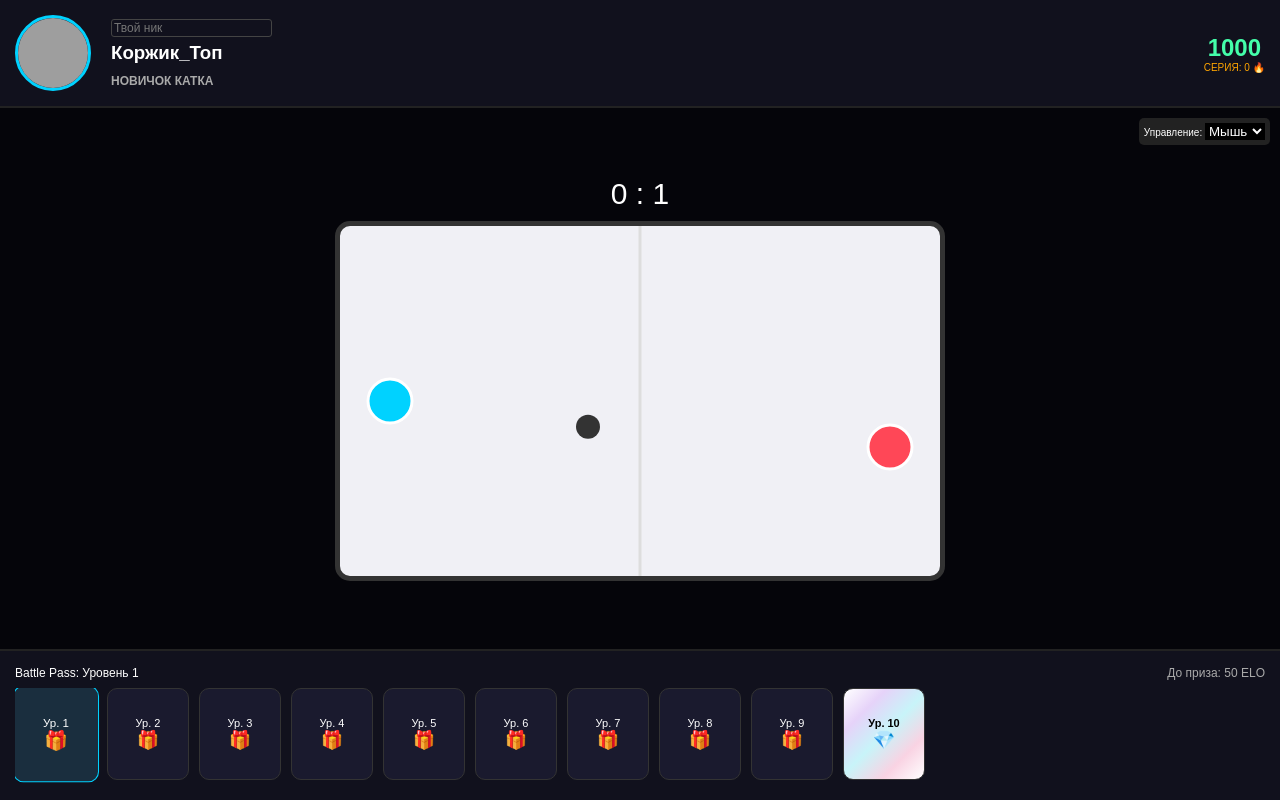
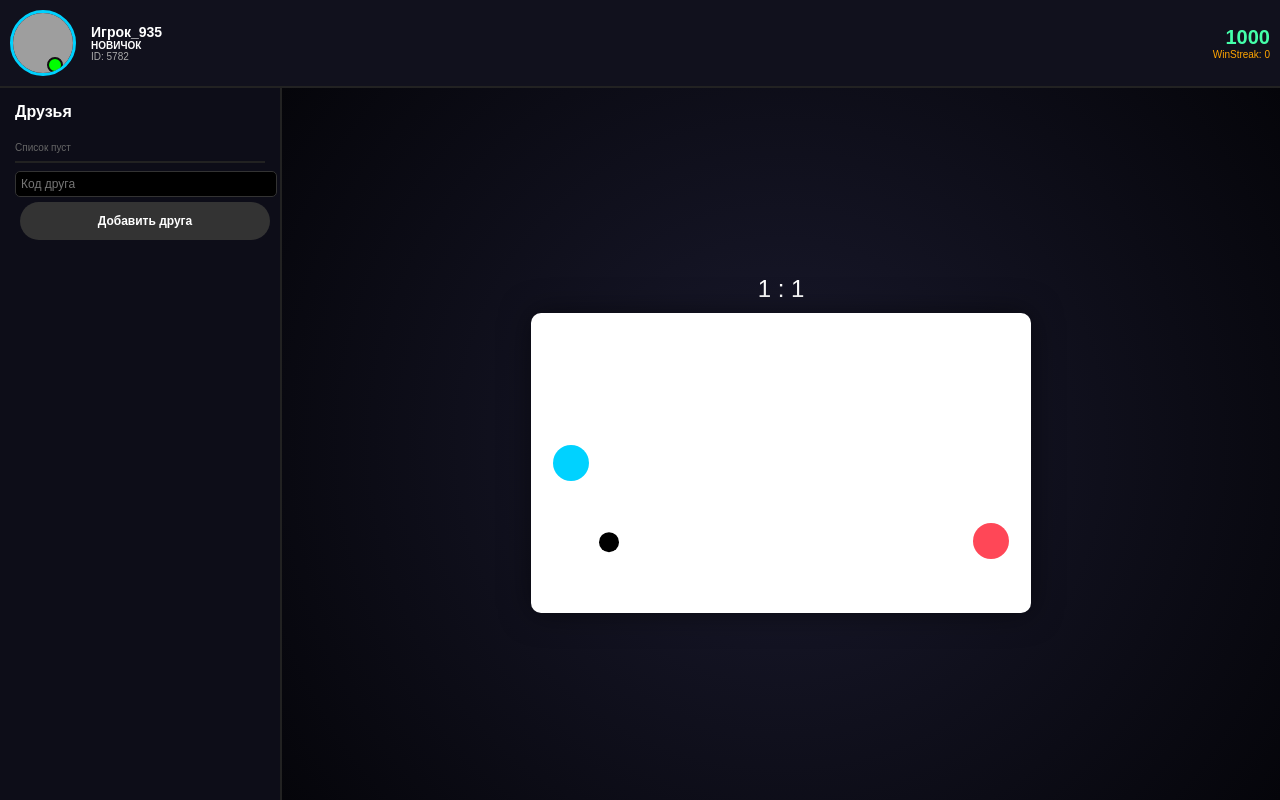
Before and after one commit to htmlop516/hokeym, a plain HTML site: page index.html in a window 1280 px wide. Both pictures are taken after a click on the button "ИГРАТЬ". Drawn offline with Linux system fonts and the light colour scheme; grey boxes are pictures that could not be loaded.

Commit message:
Update index.html

```diff
--- a/index.html
+++ b/index.html
@@ -3,7 +3,7 @@
 <head>
     <meta charset="UTF-8">
     <meta name="viewport" content="width=device-width, initial-scale=1.0, maximum-scale=1.0, user-scalable=no">
-    <title>Три Кота: Hockey ELO & BP</title>
+    <title>Три Кота: Хоккей Cloud ELO</title>
     <style>
         :root {
             --gold: linear-gradient(90deg, #bf953f, #fcf6ba, #b38728, #fcf6ba, #aa771c);
@@ -12,220 +12,241 @@
         }
         body {
             background: #05050a; color: white; font-family: 'Arial', sans-serif;
-            margin: 0; display: flex; flex-direction: column; height: 100vh; overflow: hidden; touch-action: none;
+            margin: 0; display: flex; flex-direction: column; height: 100vh; overflow: hidden;
         }
 
-        /* ШАПКА / ПРОФИЛЬ */
-        .header { background: #11111d; padding: 15px; display: flex; align-items: center; gap: 20px; border-bottom: 2px solid #222; }
-        .pfp-wrap { width: 70px; height: 70px; border-radius: 50%; border: 3px solid var(--accent); overflow: hidden; cursor: pointer; flex-shrink: 0; }
+        /* ПРОФИЛЬ И СОХРАНЕНИЕ */
+        .header { background: #11111d; padding: 10px; display: flex; align-items: center; gap: 15px; border-bottom: 2px solid #222; }
+        .pfp-wrap { width: 60px; height: 60px; border-radius: 50%; border: 3px solid var(--accent); overflow: hidden; position: relative; }
         .pfp-wrap img { width: 100%; height: 100%; object-fit: cover; }
-        .profile-data { flex-grow: 1; }
+        .online-tag { position: absolute; bottom: 0; right: 10px; width: 12px; height: 12px; background: #00ff00; border-radius: 50%; border: 2px solid #111; }
 
         /* ТИТУЛЫ */
-        .title-badge { font-weight: 900; font-size: 12px; text-transform: uppercase; display: inline-block; margin-top: 5px; }
-        .gold-t { background: var(--gold); -webkit-background-clip: text; -webkit-text-fill-color: transparent; animation: shine 2s infinite linear; background-size: 200%; }
-        .pearl-t { background: var(--pearl); -webkit-background-clip: text; -webkit-text-fill-color: transparent; animation: shine 3s infinite linear; background-size: 200%; filter: drop-shadow(0 0 5px #fff); }
-        @keyframes shine { to { background-position: 200% center; } }
+        .title-badge { font-weight: 900; font-size: 10px; text-transform: uppercase; }
+        .gold-t { background: var(--gold); -webkit-background-clip: text; -webkit-text-fill-color: transparent; animation: shine 2s infinite linear; }
+        .pearl-t { background: var(--pearl); -webkit-background-clip: text; -webkit-text-fill-color: transparent; animation: shine 3s infinite linear; filter: drop-shadow(0 0 5px #fff); }
 
-        /* ИГРОВОЕ ПОЛЕ */
-        .game-main { flex-grow: 1; display: flex; flex-direction: column; align-items: center; justify-content: center; position: relative; }
-        canvas { background: #f0f0f5; border: 5px solid #333; border-radius: 15px; max-width: 95%; height: auto; }
+        /* ИГРА */
+        .game-main { flex-grow: 1; display: flex; flex-direction: row; position: relative; }
+        .sidebar { width: 250px; background: #0d0d18; border-right: 2px solid #222; padding: 15px; overflow-y: auto; }
+        .arena-container { flex-grow: 1; display: flex; flex-direction: column; align-items: center; justify-content: center; background: radial-gradient(circle, #1a1a2e 0%, #05050a 100%); }
+        canvas { background: #fff; border-radius: 10px; max-width: 90%; height: auto; box-shadow: 0 0 30px rgba(0,0,0,0.5); }
 
-        /* BATTLE PASS */
-        .bp-container { background: #11111d; padding: 15px; border-top: 2px solid #222; }
-        .bp-track { display: flex; gap: 10px; overflow-x: auto; padding-bottom: 5px; }
-        .bp-level { min-width: 80px; height: 90px; background: #1a1a2e; border-radius: 10px; display: flex; flex-direction: column; align-items: center; justify-content: center; font-size: 11px; border: 1px solid #333; transition: 0.3s; }
-        .bp-level.active { border-color: var(--accent); background: #1a2e3e; transform: scale(1.05); }
-        .bp-level.final { background: var(--pearl); color: black; font-weight: bold; }
+        /* ДРУЗЬЯ */
+        .friend-card { background: #1a1a2e; padding: 8px; border-radius: 8px; margin-bottom: 8px; display: flex; align-items: center; gap: 10px; font-size: 12px; }
+        .friend-pfp { width: 30px; height: 30px; border-radius: 50%; background: #333; }
 
         /* МЕНЮ */
-        #menu { position: absolute; top: 0; left: 0; width: 100%; height: 100%; background: rgba(0,0,0,0.9); display: flex; flex-direction: column; align-items: center; justify-content: center; z-index: 100; text-align: center; }
-        .btn-start { padding: 15px 50px; font-size: 20px; background: var(--accent); border: none; border-radius: 30px; color: white; font-weight: bold; cursor: pointer; }
+        #menu { position: absolute; width: 100%; height: 100%; background: rgba(0,0,0,0.9); z-index: 100; display: flex; flex-direction: column; align-items: center; justify-content: center; }
+        .btn { padding: 12px 30px; border: none; border-radius: 20px; cursor: pointer; font-weight: bold; margin: 5px; transition: 0.2s; }
+        .btn-play { background: var(--accent); color: white; font-size: 18px; }
+        .btn-friend { background: #333; color: white; font-size: 12px; }
 
-        .device-toggle { position: absolute; top: 10px; right: 10px; background: #222; padding: 5px; border-radius: 5px; font-size: 10px; }
+        @keyframes shine { to { background-position: 200% center; } }
+        .hidden { display: none; }
     </style>
 </head>
 <body>
 
     <div class="header">
         <div class="pfp-wrap" onclick="document.getElementById('file').click()">
-            <img src="https://i.imgur.com" id="pfp">
+            <img src="https://i.imgur.com" id="myPfp">
+            <div class="online-tag"></div>
         </div>
         <input type="file" id="file" hidden accept="image/*">
 
-        <div class="profile-data">
-            <input type="text" id="nick" placeholder="Твой ник" oninput="updName()" style="background:none; border:1px solid #444; color:white; font-size:12px; border-radius:3px;">
-            <h3 id="nameShow" style="margin:5px 0;">Коржик_Топ</h3>
-            <div id="titleShow" class="title-badge gold-t">ЗОЛОТОЙ МАСТЕР</div>
+        <div style="flex-grow: 1;">
+            <h3 id="myName" style="margin:0; font-size:14px;">Загрузка...</h3>
+            <div id="myTitle" class="title-badge">НОВИЧОК</div>
+            <div style="font-size:10px; color:#aaa;">ID: <span id="myID">0000</span></div>
         </div>
 
-        <div style="text-align:center;">
-            <div style="color:#44ffaa; font-size:24px; font-weight:bold;" id="eloShow">1000</div>
-            <div style="font-size:10px; color:orange;">СЕРИЯ: <span id="streakShow">0</span> 🔥</div>
+        <div style="text-align:right;">
+            <div style="color:#44ffaa; font-size:20px; font-weight:bold;" id="myElo">1000</div>
+            <div style="font-size:10px; color:orange;">WinStreak: <span id="myStreak">0</span></div>
         </div>
     </div>
 
     <div class="game-main">
-        <div class="device-toggle">
-            Управление:
-            <select id="ctrl" style="background:#000; color:#fff; border:none;">
-                <option value="pc">Мышь</option>
-                <option value="mob">Палец</option>
-            </select>
+        <!-- СПИСОК ДРУЗЕЙ -->
+        <div class="sidebar">
+            <h4 style="margin-top:0;">Друзья</h4>
+            <div id="friendsList">
+                <div style="font-size:10px; color:#666;">Список пуст</div>
+            </div>
+            <hr style="border:1px solid #222;">
+            <input type="text" id="friendID" placeholder="Код друга" style="width:100%; background:#000; border:1px solid #333; color:white; padding:5px; border-radius:5px; font-size:12px;">
+            <button class="btn btn-friend" style="width:100%; margin-top:5px;" onclick="addFriend()">Добавить друга</button>
         </div>
-        <div style="font-size:30px; margin-bottom:10px;" id="score">0 : 0</div>
-        <canvas id="arena" width="600" height="350"></canvas>
 
-        <div id="menu">
-            <h2 id="msg">ГОТОВ К ИГРЕ?</h2>
-            <p style="font-size:12px; color:#aaa;">Сложность бота:</p>
-            <select id="diff" style="padding:10px; margin-bottom:20px; border-radius:5px;">
-                <option value="2">Бот: Новичок</option>
-                <option value="4">Бот: Профи</option>
-                <option value="7.5">Бот: ЛЕГЕНДА</option>
-            </select>
-            <button class="btn-start" onclick="beginMatch()">ИГРАТЬ</button>
+        <!-- АРЕНА -->
+        <div class="arena-container">
+            <div style="font-size:24px; margin-bottom:10px;" id="score">0 : 0</div>
+            <canvas id="arena" width="500" height="300"></canvas>
+
+            <div id="menu">
+                <h1 id="resMsg">READY?</h1>
+                <p style="font-size:12px;">Твой режим: <b id="modeText">Solo vs Bot</b></p>
+                <button class="btn btn-play" onclick="startMatch()">ИГРАТЬ</button>
+                <div style="margin-top:10px;">
+                    <select id="diff" style="padding:5px;">
+                        <option value="2">Бот: Новичок</option>
+                        <option value="4">Бот: Мастер</option>
+                        <option value="8">Бот: ЛЕГЕНДА</option>
+                    </select>
+                </div>
+            </div>
         </div>
-    </div>
-
-    <div class="bp-container">
-        <div style="font-size:12px; margin-bottom:8px; display:flex; justify-content:space-between;">
-            <span>Battle Pass: Уровень <span id="bpLvl">1</span></span>
-            <span style="color:#aaa;">До приза: <span id="bpLeft">50</span> ELO</span>
-        </div>
-        <div class="bp-track" id="bpTrack"></div>
     </div>
 
 <script>
     const canvas = document.getElementById('arena');
     const ctx = canvas.getContext('2d');
-    let data = { elo: 1000, streak: 0, bpLvl: 1 };
-    let gameOn = false;
 
-    let p = { x: 50, y: 175, r: 22, c: '#00d2ff' };
-    let b = { x: 550, y: 175, r: 22, c: '#ff4757', s: 3 };
-    let puck = { x: 300, y: 175, vx: 0, vy: 0, r: 12 };
-    let score = { p: 0, b: 0 };
-
-    // ЗАГРУЗКА ФОТО
-    document.getElementById('file').onchange = (e) => {
-        let r = new FileReader();
-        r.onload = () => document.getElementById('pfp').src = r.result;
-        r.readAsDataURL(e.target.files[0]);
+    // ДАННЫЕ И СОХРАНЕНИЕ
+    let user = {
+        name: "Игрок_" + Math.floor(Math.random()*999),
+        elo: 1000,
+        streak: 0,
+        pfp: "https://i.imgur.com",
+        id: Math.floor(1000 + Math.random() * 9000),
+        friends: []
     };
 
-    function updName() { document.getElementById('nameShow').innerText = document.getElementById('nick').value || "Игрок"; }
+    function loadData() {
+        const saved = localStorage.getItem('hockey_user');
+        if(saved) {
+            user = JSON.parse(saved);
+            updateUI();
+        }
+        document.getElementById('myID').innerText = user.id;
+        document.getElementById('myName').innerText = user.name;
+    }
 
-    // УПРАВЛЕНИЕ
-    const move = (cx, cy) => {
-        let rect = canvas.getBoundingClientRect();
-        let tx = (cx - rect.left) * (600 / rect.width);
-        let ty = (cy - rect.top) * (350 / rect.height);
-        p.x = Math.min(Math.max(p.r, tx), 300 - p.r);
-        p.y = Math.min(Math.max(p.r, ty), 350 - p.r);
+    function saveData() {
+        localStorage.setItem('hockey_user', JSON.stringify(user));
+        updateUI();
+    }
+
+    // ИГРОВЫЕ ОБЪЕКТЫ
+    let p = { x: 40, y: 150, r: 18, c: '#00d2ff' };
+    let b = { x: 460, y: 150, r: 18, c: '#ff4757', s: 3 };
+    let puck = { x: 250, y: 150, vx: 0, vy: 0, r: 10 };
+    let score = { p: 0, b: 0 }, isRunning = false;
+
+    // ОБРАБОТКА ФОТО
+    document.getElementById('file').onchange = e => {
+        let reader = new FileReader();
+        reader.onload = () => {
+            user.pfp = reader.result;
+            document.getElementById('myPfp').src = reader.result;
+            saveData();
+        };
+        reader.readAsDataURL(e.target.files[0]);
     };
 
-    canvas.addEventListener('mousemove', e => { if(document.getElementById('ctrl').value === 'pc') move(e.clientX, e.clientY); });
-    canvas.addEventListener('touchmove', e => {
-        if(document.getElementById('ctrl').value === 'mob') {
-            e.preventDefault();
-            move(e.touches[0].clientX, e.touches[0].clientY);
+    // МЕХАНИКА ДРУЗЕЙ
+    function addFriend() {
+        let id = document.getElementById('friendID').value;
+        if(id.length === 4 && id != user.id) {
+            if(!user.friends.includes(id)) {
+                user.friends.push(id);
+                saveData();
+                alert("Друг добавлен!");
+            }
         }
-    }, {passive: false});
+    }
 
-    function beginMatch() {
+    // ГЕЙМПЛЕЙ
+    function startMatch() {
         document.getElementById('menu').style.display = 'none';
         b.s = parseFloat(document.getElementById('diff').value);
         score = { p: 0, b: 0 };
         resetPuck();
-        gameOn = true;
-        loop();
+        isRunning = true;
+        gameLoop();
     }
 
     function resetPuck() {
-        puck.x = 300; puck.y = 175;
+        puck.x = 250; puck.y = 150;
         puck.vx = (Math.random() > 0.5 ? 4 : -4);
-        puck.vy = (Math.random() - 0.5) * 8;
+        puck.vy = (Math.random() - 0.5) * 6;
     }
 
-    function loop() {
-        if(!gameOn) return;
+    function gameLoop() {
+        if(!isRunning) return;
         puck.x += puck.vx; puck.y += puck.vy;
-        if(puck.y < puck.r || puck.y > 350 - puck.r) puck.vy *= -1;
+        if(puck.y < puck.r || puck.y > 300 - puck.r) puck.vy *= -1;
 
-        // AI Бот
         if(b.y < puck.y) b.y += b.s; else b.y -= b.s;
 
-        // Коллизии
         [p, b].forEach(o => {
             let dx = puck.x - o.x, dy = puck.y - o.y;
-            let dist = Math.sqrt(dx*dx + dy*dy);
-            if(dist < puck.r + o.r) {
+            if(Math.sqrt(dx*dx + dy*dy) < puck.r + o.r) {
                 let ang = Math.atan2(dy, dx);
-                let spd = Math.sqrt(puck.vx**2 + puck.vy**2) + 1;
+                let spd = Math.sqrt(puck.vx**2 + puck.vy**2) + 0.8;
                 puck.vx = Math.cos(ang) * spd; puck.vy = Math.sin(ang) * spd;
             }
         });
 
         if(puck.x < 0) { score.b++; resetPuck(); }
-        if(puck.x > 600) { score.p++; resetPuck(); }
+        if(puck.x > 500) { score.p++; resetPuck(); }
         document.getElementById('score').innerText = `${score.p} : ${score.b}`;
 
-        draw();
-        if(score.p >= 5 || score.b >= 5) stopGame(score.p >= 5);
-        else requestAnimationFrame(loop);
+        ctx.clearRect(0,0,500,300);
+        ctx.fillStyle="#000"; ctx.beginPath(); ctx.arc(puck.x, puck.y, puck.r, 0, Math.PI*2); ctx.fill();
+        ctx.fillStyle=p.c; ctx.beginPath(); ctx.arc(p.x, p.y, p.r, 0, Math.PI*2); ctx.fill();
+        ctx.fillStyle=b.c; ctx.beginPath(); ctx.arc(b.x, b.y, b.r, 0, Math.PI*2); ctx.fill();
+
+        if(score.p >= 5 || score.b >= 5) {
+            isRunning = false;
+            finishMatch(score.p >= 5);
+        } else requestAnimationFrame(gameLoop);
     }
 
-    function draw() {
-        ctx.clearRect(0,0,600,350);
-        ctx.strokeStyle = "#ddd"; ctx.beginPath(); ctx.moveTo(300,0); ctx.lineTo(300,350); ctx.stroke();
-        ctx.fillStyle = "#333"; ctx.beginPath(); ctx.arc(puck.x, puck.y, puck.r, 0, Math.PI*2); ctx.fill();
-        [p, b].forEach(o => {
-            ctx.fillStyle = o.c; ctx.beginPath(); ctx.arc(o.x, o.y, o.r, 0, Math.PI*2); ctx.fill();
-            ctx.strokeStyle = "#fff"; ctx.lineWidth = 3; ctx.stroke();
-        });
-    }
-
-    function stopGame(win) {
-        gameOn = false;
+    function finishMatch(win) {
         if(win) {
-            let gain = Math.floor(b.s * 15);
-            data.elo += gain; data.streak++;
-            document.getElementById('msg').innerText = `ПОБЕДА! +${gain} ELO`;
+            let gain = Math.floor(b.s * 12);
+            user.elo += gain; user.streak++;
+            document.getElementById('resMsg').innerText = "ПОБЕДА! +" + gain;
         } else {
-            data.elo = Math.max(0, data.elo - 20); data.streak = 0;
-            document.getElementById('msg').innerText = "ПОРАЖЕНИЕ! -20";
+            user.elo = Math.max(0, user.elo - 15); user.streak = 0;
+            document.getElementById('resMsg').innerText = "ПОРАЖЕНИЕ!";
         }
-        updateUI();
+        saveData();
         document.getElementById('menu').style.display = 'flex';
     }
 
+    // УПРАВЛЕНИЕ (МЫШЬ + ТАЧ)
+    const move = (ey) => {
+        let rect = canvas.getBoundingClientRect();
+        let ty = (ey - rect.top) * (300 / rect.height);
+        p.y = Math.min(Math.max(p.r, ty), 300 - p.r);
+    };
+    canvas.onmousemove = e => move(e.clientY);
+    canvas.ontouchmove = e => { e.preventDefault(); move(e.touches[0].clientY); };
+
     function updateUI() {
-        document.getElementById('eloShow').innerText = data.elo;
-        document.getElementById('streakShow').innerText = data.streak;
+        document.getElementById('myElo').innerText = user.elo;
+        document.getElementById('myStreak').innerText = user.streak;
+        document.getElementById('myPfp').src = user.pfp;
 
-        // ТИТУЛЫ ОТ ELO
-        const t = document.getElementById('titleShow');
-        if(data.elo > 1300) { t.innerText = "ПЕРЛАМУТРОВЫЙ БОГ"; t.className = "title-badge pearl-t"; }
-        else if(data.elo > 1100) { t.innerText = "ЗОЛОТОЙ МАСТЕР"; t.className = "title-badge gold-t"; }
-        else { t.innerText = "НОВИЧОК КАТКА"; t.className = "title-badge"; t.style.color = "#aaa"; }
+        const t = document.getElementById('myTitle');
+        if(user.elo > 1300) { t.innerText = "ПЕРЛАМУТРОВЫЙ БОГ"; t.className = "title-badge pearl-t"; }
+        else if(user.elo > 1100) { t.innerText = "ЗОЛОТОЙ МАСТЕР"; t.className = "title-badge gold-t"; }
+        else { t.innerText = "НОВИЧОК"; t.className = "title-badge"; }
 
-        // BP PROGRESS
-        data.bpLvl = Math.floor((data.elo - 1000) / 50) + 1;
-        if(data.bpLvl < 1) data.bpLvl = 1;
-        document.getElementById('bpLvl').innerText = data.bpLvl;
-        document.getElementById('bpLeft').innerText = 50 - ((data.elo - 1000) % 50);
-
-        const track = document.getElementById('bpTrack'); track.innerHTML = '';
-        for(let i=1; i<=10; i++) {
-            let level = document.createElement('div');
-            level.className = `bp-level ${i <= data.bpLvl ? 'active' : ''} ${i === 10 ? 'final' : ''}`;
-            level.innerHTML = `<div>Ур. ${i}</div><div style="font-size:18px">${i === 10 ? '💎' : '🎁'}</div>`;
-            track.appendChild(level);
-        }
+        // Рендер списка друзей (фейк-данные для вида)
+        const list = document.getElementById('friendsList');
+        list.innerHTML = user.friends.map(fid => `
+            <div class="friend-card">
+                <div class="friend-pfp"></div>
+                <div><b>ID ${fid}</b><br><span style="color:#00ff00; font-size:8px;">В сети</span></div>
+            </div>
+        `).join('') || '<div style="font-size:10px; color:#666;">Список пуст</div>';
     }
 
-    updateUI();
+    loadData();
 </script>
 </body>
 </html>
```
